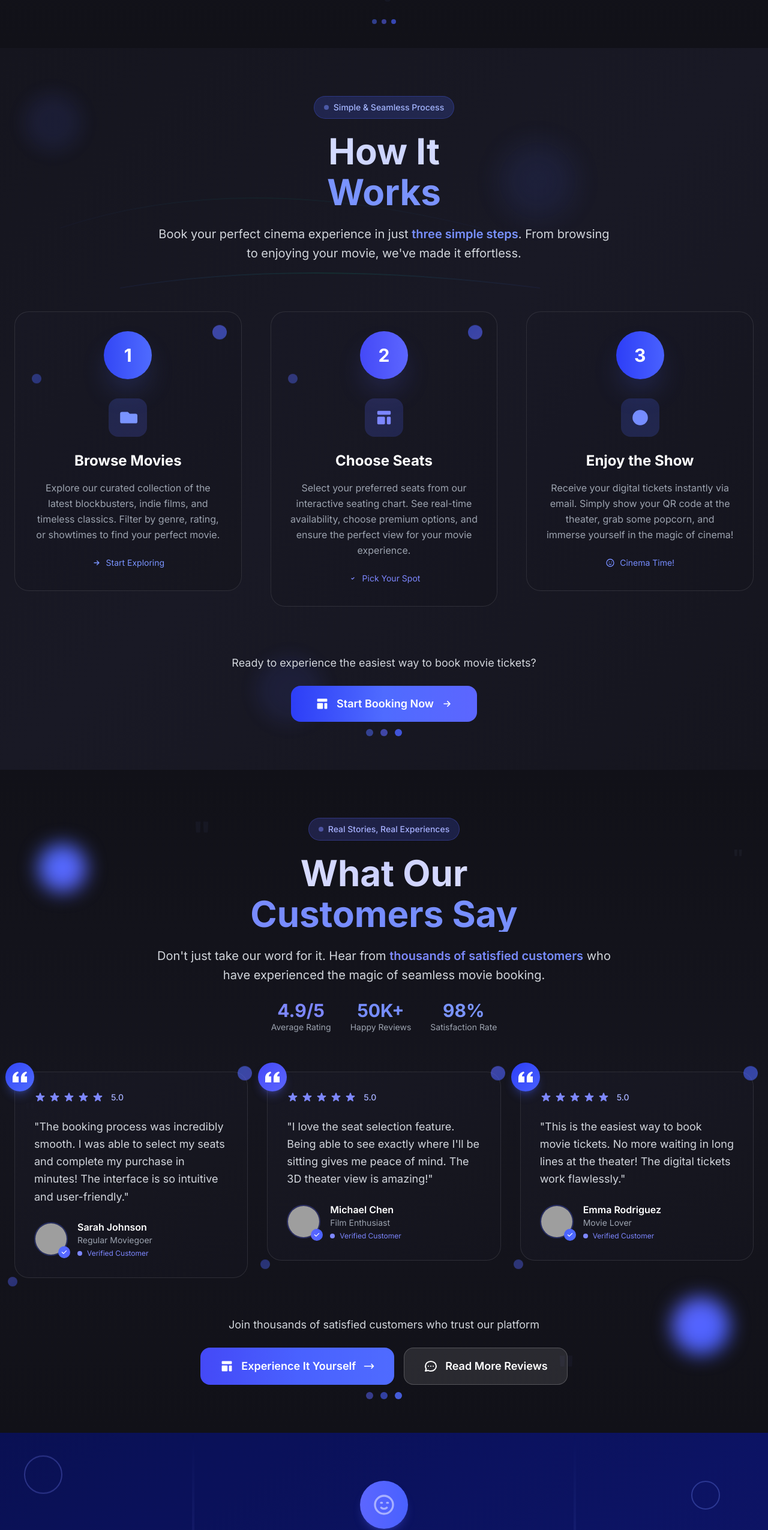
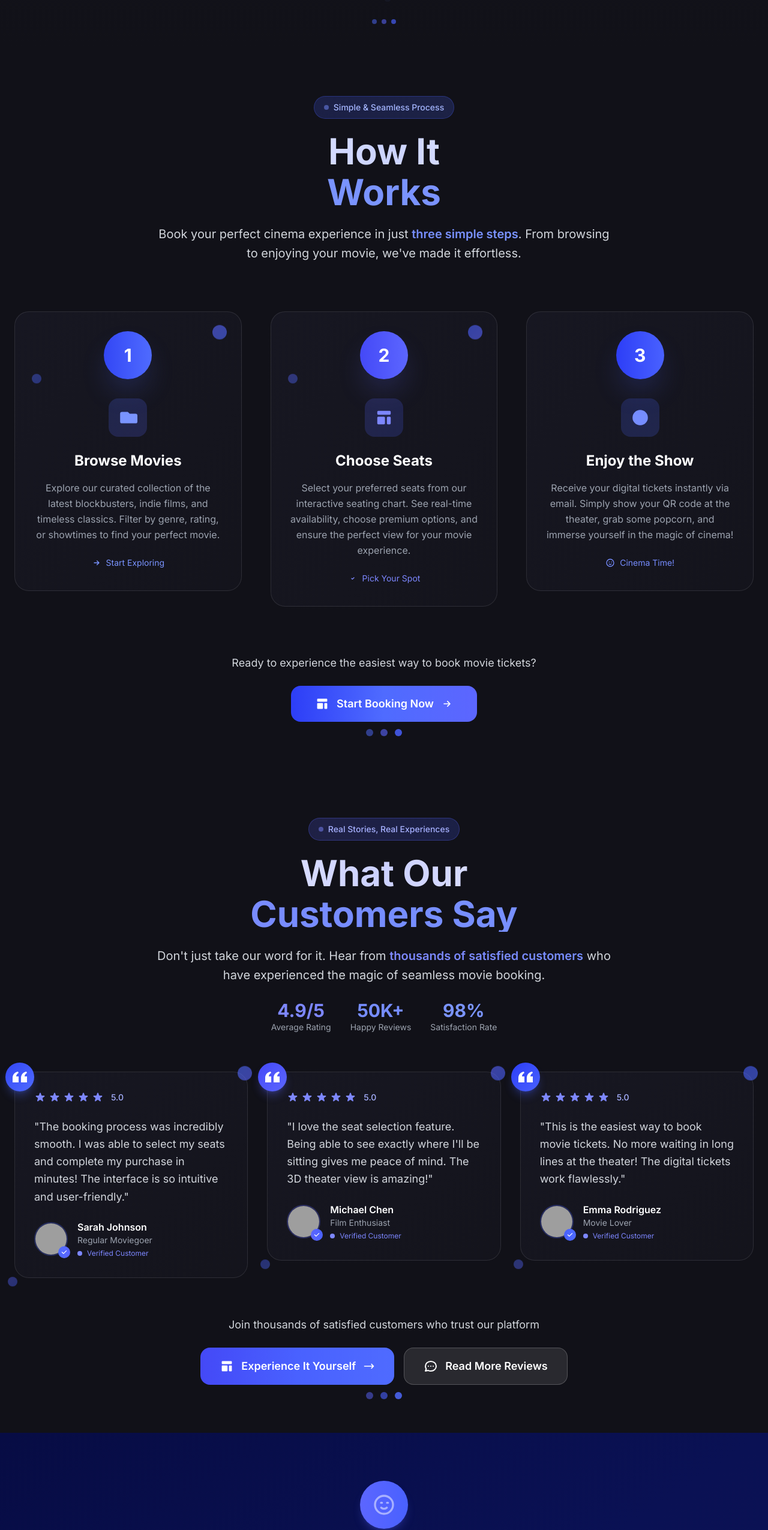
Before and after one commit to SusithD/Movie-Theater-Ticket-Booking-Application, a Nuxt app: page / in a window 1280 px wide. Shown: the part 1940-4490 px from the top of the page at 60% size. Built offline with nearby package versions, Linux system fonts and the light colour scheme; grey boxes are pictures that could not be loaded.

Commit message:
refactor: Remove unused background elements and animations from sections for cleaner code

```diff
--- a/pages/index.vue
+++ b/pages/index.vue
@@ -349,33 +349,7 @@
 
     <!-- How It Works Section -->
     <section class="relative py-20 overflow-hidden">
-      <!-- Background Elements -->
-      <div class="absolute inset-0">
-        <!-- Gradient background -->
-        <div class="absolute inset-0 bg-gradient-to-br from-dark-300 via-dark-200 to-dark-300"></div>
 
-        <!-- Floating geometric shapes -->
-        <div class="absolute inset-0 opacity-10">
-          <div class="absolute top-20 left-10 w-24 h-24 bg-gradient-to-br from-accent-500 to-primary-500 rounded-full blur-lg animate-float-slow"></div>
-          <div class="absolute top-40 right-1/4 w-32 h-32 bg-gradient-to-br from-primary-500 to-secondary-500 rounded-full blur-xl animate-float"></div>
-          <div class="absolute bottom-20 left-1/3 w-28 h-28 bg-gradient-to-br from-secondary-500 to-accent-500 rounded-full blur-lg animate-float-reverse"></div>
-        </div>
-
-        <!-- Animated connection lines -->
-        <div class="absolute inset-0 opacity-20">
-          <svg class="w-full h-full" xmlns="http://www.w3.org/2000/svg">
-            <defs>
-              <linearGradient id="lineGradient" x1="0%" y1="0%" x2="100%" y2="0%">
-                <stop offset="0%" style="stop-color:#4F6BFF;stop-opacity:0.3" />
-                <stop offset="50%" style="stop-color:#06D6A0;stop-opacity:0.6" />
-                <stop offset="100%" style="stop-color:#4F6BFF;stop-opacity:0.3" />
-              </linearGradient>
-            </defs>
-            <path d="M 100 300 Q 400 200 800 300" stroke="url(#lineGradient)" stroke-width="2" fill="none" class="animate-pulse" />
-            <path d="M 200 400 Q 500 350 900 400" stroke="url(#lineGradient)" stroke-width="2" fill="none" class="animate-pulse" style="animation-delay: 1s;" />
-          </svg>
-        </div>
-      </div>
 
       <div class="container mx-auto px-6 relative z-10">
         <!-- Enhanced Section Header -->
@@ -594,25 +568,7 @@
 
     <!-- Enhanced Testimonials Section -->
     <section class="relative py-20 overflow-hidden">
-      <!-- Background Elements -->
-      <div class="absolute inset-0">
-        <!-- Gradient background -->
-        <div class="absolute inset-0 bg-gradient-to-b from-dark-400 via-dark-300 to-dark-400"></div>
 
-        <!-- Floating quote elements -->
-        <div class="absolute inset-0 opacity-5">
-          <div class="absolute top-20 left-1/4 text-6xl text-primary-400 font-bold transform rotate-12 animate-float">"</div>
-          <div class="absolute bottom-20 right-1/4 text-6xl text-accent-400 font-bold transform -rotate-12 animate-float-reverse">"</div>
-          <div class="absolute top-1/2 left-10 text-4xl text-secondary-400 font-bold transform rotate-45 animate-float-slow">"</div>
-          <div class="absolute top-32 right-10 text-4xl text-primary-300 font-bold transform -rotate-45 animate-float">"</div>
-        </div>
-
-        <!-- Floating geometric shapes -->
-        <div class="absolute inset-0 opacity-8">
-          <div class="absolute top-32 left-16 w-20 h-20 bg-gradient-to-br from-primary-500 to-accent-500 rounded-full blur-lg animate-float-slow"></div>
-          <div class="absolute bottom-32 right-16 w-24 h-24 bg-gradient-to-br from-accent-500 to-secondary-500 rounded-full blur-lg animate-float"></div>
-        </div>
-      </div>
 
       <div class="container mx-auto px-6 relative z-10">
         <!-- Enhanced Section Header -->
@@ -927,21 +883,6 @@
     <!-- Call to Action -->
     <section class="relative bg-gradient-to-br from-primary-900 via-secondary-900 to-accent-900 py-20 mb-16 overflow-hidden">
       <!-- Background Elements -->
-      <div class="absolute inset-0">
-        <!-- Animated gradient overlay -->
-        <div class="absolute inset-0 bg-gradient-to-r from-primary-800/30 to-secondary-800/30 animate-pulse"></div>
-
-        <!-- Floating cinema elements -->
-        <div class="absolute top-10 left-10 w-16 h-16 border-2 border-accent-400/30 rounded-full animate-float"></div>
-        <div class="absolute top-20 right-20 w-12 h-12 border-2 border-secondary-400/30 rounded-full animate-float-delayed"></div>
-        <div class="absolute bottom-20 left-20 w-8 h-8 bg-accent-400/20 rounded-full animate-pulse"></div>
-        <div class="absolute bottom-10 right-10 w-6 h-6 bg-secondary-400/20 rounded-full animate-bounce"></div>
-
-        <!-- Film strip decoration -->
-        <div class="absolute top-0 left-1/4 w-1 h-full bg-gradient-to-b from-transparent via-accent-400/20 to-transparent"></div>
-        <div class="absolute top-0 right-1/4 w-1 h-full bg-gradient-to-b from-transparent via-secondary-400/20 to-transparent"></div>
-      </div>
-
       <div class="container mx-auto px-4 text-center relative z-10">
         <!-- Main content with enhanced animations -->
         <div class="max-w-4xl mx-auto space-y-8">
```
